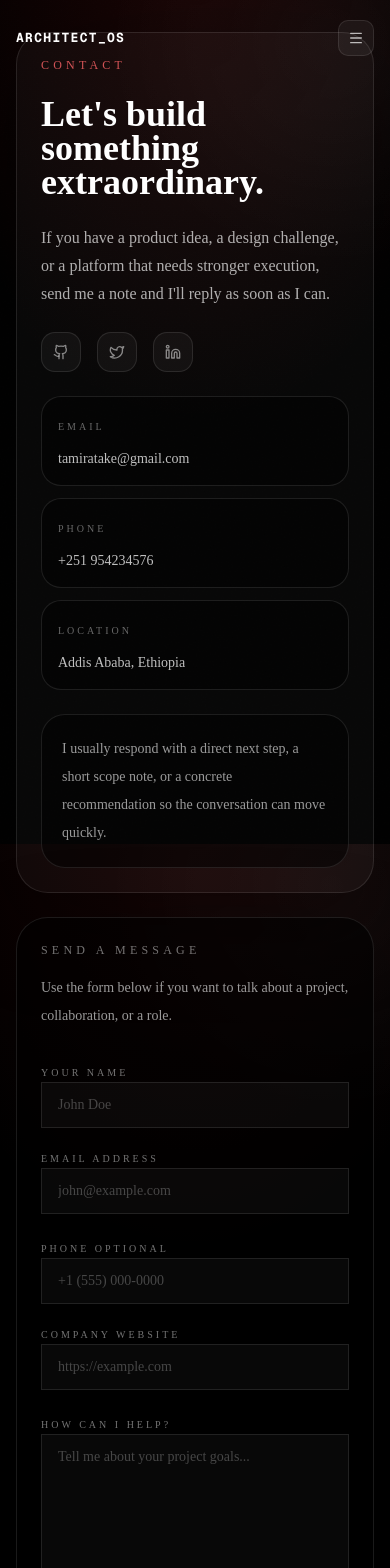
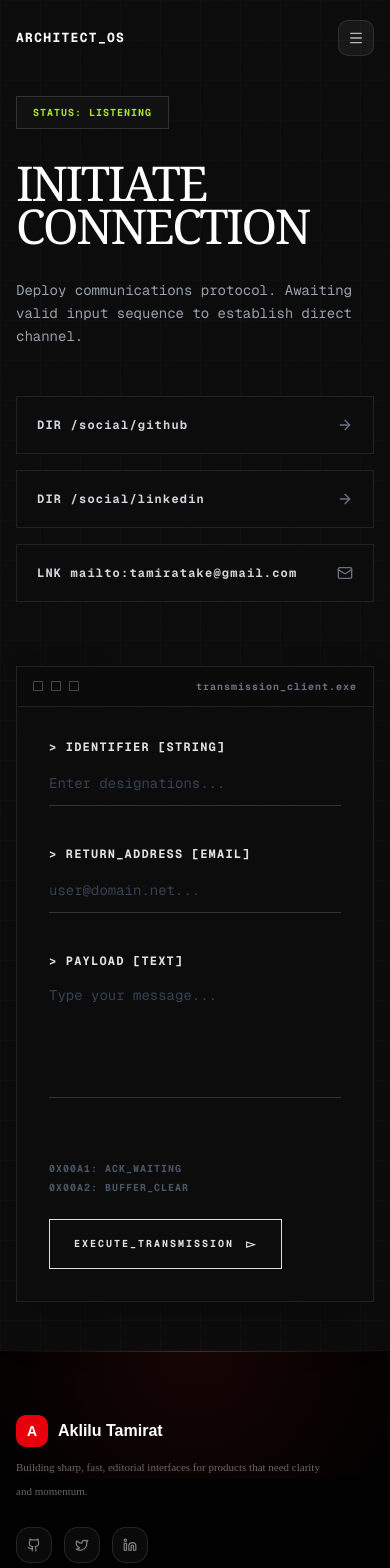
Before and after one commit to ake144/portfolio, a Next.js app: page /contact in a window 390 px wide. Shown: the top 1568 px of the page. Built offline with nearby package versions, Linux system fonts and the light colour scheme.

Commit message:
refactor: Revise Contact and Projects components for improved layout, styling, and user interaction

```diff
--- a/app/contact/page.tsx
+++ b/app/contact/page.tsx
@@ -1,30 +1,9 @@
 'use client';
 
-import SocialButtons from "@/components/ui/social-buttons";
 import Link from "next/link";
 import { useState } from "react";
-import { toast } from "sonner"
-import { ArrowRight, Mail, MapPin, Phone } from "lucide-react";
-
-const contactDetails = [
-	{
-		label: "Email",
-		value: "tamiratake@gmail.com",
-		href: "mailto:tamiratake@gmail.com",
-		icon: Mail
-	},
-	{
-		label: "Phone",
-		value: "+251 954234576",
-		href: "tel:+251954234576",
-		icon: Phone
-	},
-	{
-		label: "Location",
-		value: "Addis Ababa, Ethiopia",
-		icon: MapPin
-	},
-];
+import { toast } from "sonner";
+import { ArrowRight, Mail } from "lucide-react";
 
 const ContactPage = () => {
 	const [loading, setLoading] = useState(false);
@@ -38,7 +17,6 @@ const ContactPage = () => {
 		const data = {
 			name: formData.get("name"),
 			email: formData.get("email"),
-			company: formData.get("company"),
 			message: formData.get("message"),
 		};
 
@@ -52,146 +30,136 @@ const ContactPage = () => {
 			});
 
 			if (response.ok || response.status === 200) {
-				toast.success("Email sent successfully!", {
-					description: "Thank you for reaching out. I'll get back to you soon.",
+				toast.success("Transmission successful", {
+					description: "Valid sequence received. Expect contact shortly.",
 				});
 				form.reset();
 			} else {
 				const result = await response.json();
-				toast.error(result.message || "Failed to send email");
+				toast.error(result.message || "Transmission failed");
 			}
 		} catch {
-			toast.error("An unexpected error occurred");
+			toast.error("An unexpected error occurred during transmission");
 		} finally {
 			setLoading(false);
 		}
 	}
 
 	return (
-		<main className="mx-auto w-full max-w-7xl px-4 py-8 sm:px-6 sm:py-10 lg:px-8 lg:py-14">
-			<div className="grid gap-6 lg:grid-cols-[0.92fr_1.08fr]">
-				<div className="space-y-6 rounded-[2rem] border border-white/10 bg-white/[0.03] p-6 shadow-[0_30px_90px_rgba(0,0,0,0.35)] sm:p-8 lg:p-10">
-					<p className="text-xs uppercase tracking-[0.35em] text-red-400/80">
-						Contact
-					</p>
-					<h1 className="max-w-2xl text-4xl font-semibold leading-[0.95] text-white sm:text-5xl lg:text-7xl">
-						Let&apos;s build something extraordinary.
+		<main className="relative w-full min-h-screen bg-[#0c0c0c] text-[#e0e0e0] font-mono flex items-center pt-24 pb-12">
+			{/* Grid Background */}
+			<div className="absolute inset-0 pointer-events-none opacity-10" style={{ backgroundImage: 'linear-gradient(#333 1px, transparent 1px), linear-gradient(90deg, #333 1px, transparent 1px)', backgroundSize: '40px 40px' }}></div>
+
+			<div className="mx-auto w-full max-w-7xl px-4 sm:px-6 lg:px-8 z-10">
+				<div className="grid gap-16 lg:grid-cols-2 items-start">
+
+					{/* Left Column: Info */}
+					<div className="flex flex-col">
+						<div className="mb-8">
+							<span className="inline-block border border-[#333] bg-[#111] px-4 py-2 text-[10px] text-[#a8e036] font-bold tracking-widest uppercase">
+								STATUS: LISTENING
+							</span>
+						</div>
+
+						<h1 className="text-5xl sm:text-7xl lg:text-[5.5rem] font-serif text-white tracking-tighter leading-[0.9] mb-8 uppercase">
+							INITIATE <br /> CONNECTION
 						</h1>
-					<p className="max-w-xl text-base leading-7 text-white/68 sm:text-lg">
-						If you have a product idea, a design challenge, or a platform that needs stronger execution, send me a note and I&apos;ll reply as soon as I can.
+
+						<p className="max-w-sm text-gray-400 font-mono text-sm leading-relaxed mb-12">
+							Deploy communications protocol. Awaiting valid input sequence to establish direct channel.
 						</p>
 
-					<div className="flex flex-wrap gap-3">
-						<SocialButtons
-							size="md"
-							className="gap-4"
-							github="https://github.com/ake144"
-							twitter="https://x.com/AkeTamirat94397"
-							linkedin="https://www.linkedin.com/in/akeja/"
-						/>
-					</div>
-
-					<div className="grid gap-3 sm:grid-cols-2">
-						{contactDetails.map((item) => (
-							<div key={item.label} className="rounded-[1.25rem] border border-white/10 bg-black/40 p-4">
-								<span className="text-[10px] uppercase tracking-[0.3em] text-white/40">{item.label}</span>
-								{item.href ? (
-									<Link href={item.href} className="mt-3 block truncate text-sm text-white/75 transition hover:text-white sm:text-base">
-										{item.value}
+						<div className="space-y-4 max-w-md">
+							<Link href="https://github.com/ake144" target="_blank" className="flex items-center justify-between border border-[#222] bg-[#0c0c0c] hover:bg-[#111] transition-colors p-5 group">
+								<span className="text-xs text-gray-300 font-bold tracking-widest">DIR /social/github</span>
+								<ArrowRight className="w-4 h-4 text-gray-500 group-hover:text-white transition-colors" />
 							</Link>
-								) : (
-									<p className="mt-3 truncate text-sm text-white/75 sm:text-base">{item.value}</p>
-								)}
-							</div>
-						))}
-					</div>
-
-					<div className="rounded-[1.5rem] border border-white/10 bg-black/50 p-5 text-sm leading-7 text-white/60">
-						I usually respond with a direct next step, a short scope note, or a concrete recommendation so the conversation can move quickly.
+							<Link href="https://www.linkedin.com/in/akeja/" target="_blank" className="flex items-center justify-between border border-[#222] bg-[#0c0c0c] hover:bg-[#111] transition-colors p-5 group">
+								<span className="text-xs text-gray-300 font-bold tracking-widest">DIR /social/linkedin</span>
+								<ArrowRight className="w-4 h-4 text-gray-500 group-hover:text-white transition-colors" />
+							</Link>
+							<Link href="mailto:tamiratake@gmail.com" className="flex items-center justify-between border border-[#222] bg-[#0c0c0c] hover:bg-[#111] transition-colors p-5 group">
+								<span className="text-xs text-gray-300 font-bold tracking-widest">LNK mailto:tamiratake@gmail.com</span>
+								<Mail className="w-4 h-4 text-gray-500 group-hover:text-white transition-colors" />
+							</Link>
 						</div>
 					</div>
 
-				<div className="rounded-[2rem] border border-white/10 bg-black/60 p-6 shadow-[0_30px_90px_rgba(0,0,0,0.35)] sm:p-8 lg:p-10">
-					<div className="mb-8">
-						<p className="text-xs uppercase tracking-[0.35em] text-white/45">
-							Send a message
-						</p>
-						<p className="mt-4 max-w-xl text-sm leading-7 text-white/60 sm:text-base">
-							Use the form below if you want to talk about a project, collaboration, or a role.
-						</p>
+					{/* Right Column: Form Terminal */}
+					<div className="border border-[#222] bg-[#0c0c0c] shadow-2xl flex flex-col">
+						{/* Window Header */}
+						<div className="flex justify-between items-center px-4 py-3 border-b border-[#222] bg-[#0a0a0a]">
+							<div className="flex gap-2">
+								<div className="w-2.5 h-2.5 bg-transparent border border-[#444]"></div>
+								<div className="w-2.5 h-2.5 bg-transparent border border-[#444]"></div>
+								<div className="w-2.5 h-2.5 bg-transparent border border-[#444]"></div>
+							</div>
+							<div className="text-[10px] text-gray-500 font-bold tracking-widest">
+								transmission_client.exe
+							</div>
 						</div>
 
-					<form onSubmit={handleSubmit} className="space-y-6">
-						<div className="grid gap-5 sm:grid-cols-2">
-							<label className="space-y-2 text-sm text-white/70">
-								<span className="text-[10px] uppercase tracking-[0.3em] text-white/45">Your name</span>
+						{/* Form Content */}
+						<div className="p-8">
+							<form onSubmit={handleSubmit} className="flex flex-col h-full">
+								<div className="space-y-10">
+									<label className="block">
+										<span className="block text-xs font-bold tracking-widest text-[#e0e0e0] mb-4 uppercase">
+											&gt; IDENTIFIER [STRING]
+										</span>
 										<input
 											required
 											name="name"
 											type="text"
-									placeholder="John Doe"
-									className="w-full border border-white/10 bg-white/[0.03] px-4 py-3 text-white placeholder:text-white/25 focus:border-red-500/60 focus:outline-none"
+											placeholder="Enter designations..."
+											className="w-full bg-transparent border-b border-[#333] pb-3 text-sm text-gray-300 placeholder:text-gray-700 focus:outline-none focus:border-[#666] transition-colors"
 										/>
 									</label>
 
-							<label className="space-y-2 text-sm text-white/70">
-								<span className="text-[10px] uppercase tracking-[0.3em] text-white/45">Email address</span>
+									<label className="block">
+										<span className="block text-xs font-bold tracking-widest text-[#e0e0e0] mb-4 uppercase">
+											&gt; RETURN_ADDRESS [EMAIL]
+										</span>
 										<input
 											required
 											name="email"
 											type="email"
-									placeholder="john@example.com"
-									className="w-full border border-white/10 bg-white/[0.03] px-4 py-3 text-white placeholder:text-white/25 focus:border-red-500/60 focus:outline-none"
+											placeholder="user@domain.net..."
+											className="w-full bg-transparent border-b border-[#333] pb-3 text-sm text-gray-300 placeholder:text-gray-700 focus:outline-none focus:border-[#666] transition-colors"
+										/>
+									</label>
+
+									<label className="block">
+										<span className="block text-xs font-bold tracking-widest text-[#e0e0e0] mb-4 uppercase">
+											&gt; PAYLOAD [TEXT]
+										</span>
+										<textarea
+											required
+											name="message"
+											rows={5}
+											placeholder="Type your message..."
+											className="w-full bg-transparent border-b border-[#333] pb-3 text-sm text-gray-300 placeholder:text-gray-700 focus:outline-none focus:border-[#666] transition-colors resize-none"
 										/>
 									</label>
 								</div>
 
-						<div className="grid gap-5 sm:grid-cols-2">
-							<label className="space-y-2 text-sm text-white/70">
-								<span className="text-[10px] uppercase tracking-[0.3em] text-white/45">Phone optional</span>
-								<input
-									name="phone"
-									type="tel"
-									placeholder="+1 (555) 000-0000"
-									className="w-full border border-white/10 bg-white/[0.03] px-4 py-3 text-white placeholder:text-white/25 focus:border-red-500/60 focus:outline-none"
-								/>
-							</label>
-							<label className="space-y-2 text-sm text-white/70">
-								<span className="text-[10px] uppercase tracking-[0.3em] text-white/45">Company website</span>
-								<input
-									name="website"
-									type="url"
-									placeholder="https://example.com"
-									className="w-full border border-white/10 bg-white/[0.03] px-4 py-3 text-white placeholder:text-white/25 focus:border-red-500/60 focus:outline-none"
-								/>
-							</label>
+								<div className="mt-14 flex flex-col sm:flex-row justify-between items-start sm:items-end gap-6">
+									<div className="text-[10px] text-gray-600 font-bold uppercase tracking-widest space-y-1">
+										<p>0x00A1: ACK_WAITING</p>
+										<p>0x00A2: BUFFER_CLEAR</p>
 									</div>
-
-						<label className="block space-y-2 text-sm text-white/70">
-							<span className="text-[10px] uppercase tracking-[0.3em] text-white/45">How can I help?</span>
-							<textarea
-								required
-								name="message"
-								rows={6}
-								placeholder="Tell me about your project goals..."
-								className="w-full resize-none border border-white/10 bg-white/[0.03] px-4 py-3 text-white placeholder:text-white/25 focus:border-red-500/60 focus:outline-none"
-							/>
-						</label>
-
-						<div className="flex flex-wrap items-center gap-3 pt-2">
 									<button
 										type="submit"
 										disabled={loading}
-								className="inline-flex items-center justify-center gap-2 border border-red-500/70 bg-red-500 px-6 py-3 text-[11px] font-bold uppercase tracking-[0.35em] text-white transition hover:bg-red-400 disabled:cursor-not-allowed disabled:opacity-50"
+										className="border border-[#e0e0e0] text-[#e0e0e0] hover:bg-[#e0e0e0] hover:text-black transition-colors px-6 py-4 text-[10px] font-bold uppercase tracking-[0.2em] flex items-center gap-3 bg-transparent disabled:opacity-50 disabled:cursor-not-allowed focus:outline-none"
 									>
-								{loading ? "Sending..." : "Send message"}
-								<ArrowRight className="h-4 w-4" />
+										{loading ? "TRANSMITTING..." : "EXECUTE_TRANSMISSION"}
+										<span className="text-xs">{(loading ? "..." : "▻")}</span>
 									</button>
-							<p className="text-xs uppercase tracking-[0.3em] text-white/35">
-								Usually replies within 24 hours
-							</p>
 								</div>
 							</form>
+						</div>
+					</div>
 				</div>
 			</div>
 		</main>
```
Also changed, not shown: components/projects.tsx (+82 -29 lines). Lines whose indentation alone changed are shown as unchanged.
